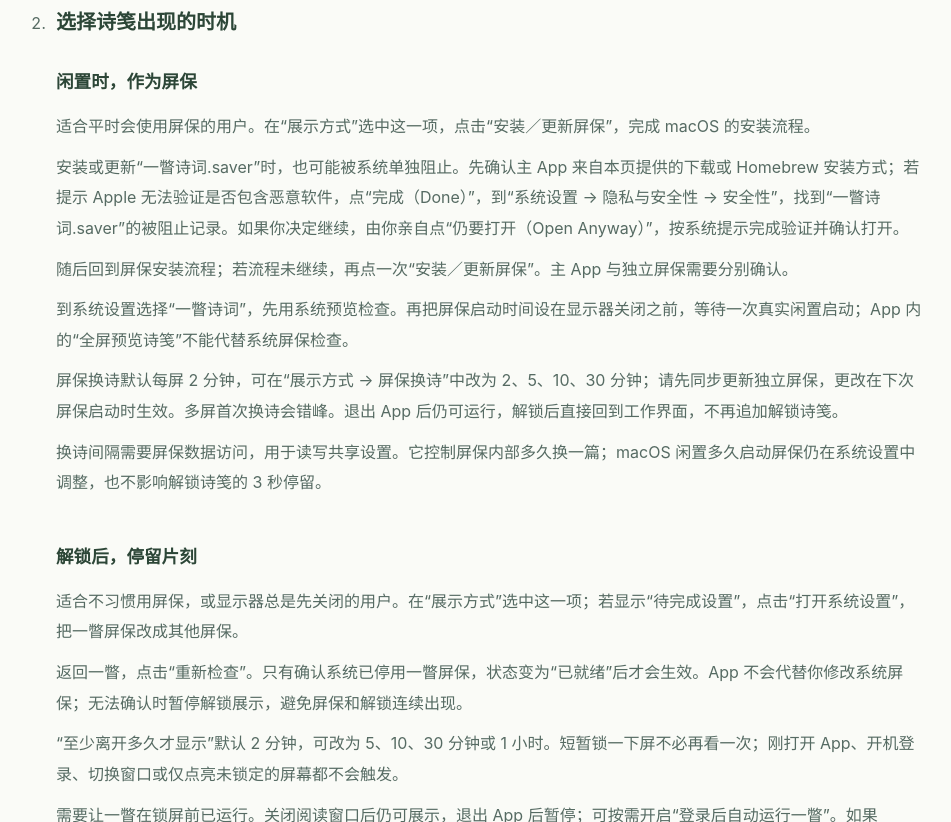
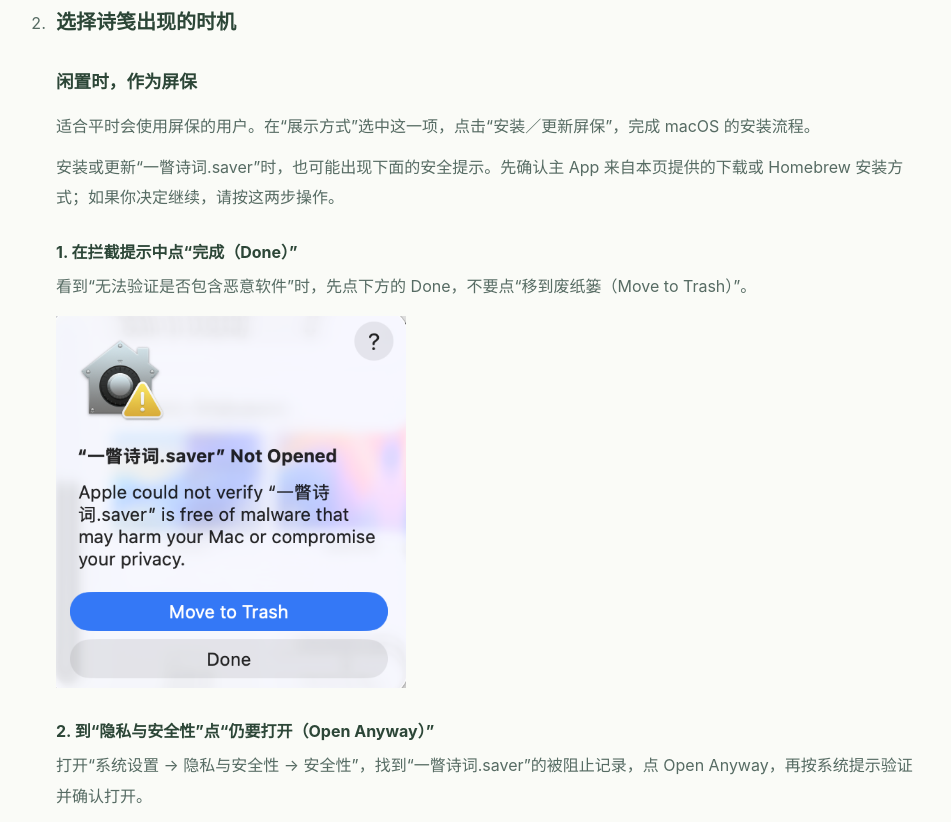
Before and after one commit to ActivationEnergy/Glimpse, a plain HTML site: page docs/index.html in a window 1280 px wide. Shown: the part 5023-5845 px from the top of the page, without its empty margins (164-1115 px from the left). Drawn offline with Linux system fonts and the light colour scheme.

Commit message:
Illustrate screen saver security prompts in the setup guide

```diff
--- a/docs/designs/paper-selected.css
+++ b/docs/designs/paper-selected.css
@@ -113,5 +113,12 @@
 .paper .mode-comparison th:first-child{min-width:6em}
 .paper .guide li:target,.paper .guide h3:target{scroll-margin-top:100px}
 .paper .settings-location h4{font-size:1rem;margin:1.25rem 0 .6rem}
+.paper .security-steps{display:grid;gap:28px;margin:24px 0;scroll-margin-top:100px}
+.paper .security-steps figure{min-width:0}
+.paper .security-steps figcaption{font-size:16px;line-height:1.9;margin-bottom:14px}
+.paper .security-steps figcaption strong,.paper .security-steps figcaption span{display:block}
+.paper .security-steps figcaption span{color:var(--muted);margin-top:4px}
+.paper .security-steps img{display:block;width:100%;max-width:944px;height:auto}
+.paper .security-steps .security-dialog{max-width:350px}
 .paper .questions{grid-template-columns:minmax(0,1fr);gap:28px}
 @media(max-width:700px){.paper .mode-comparison th,.paper .mode-comparison td{padding:10px 7px;font-size:13px}.paper .mode-comparison th:first-child{min-width:5em}}
--- a/docs/index.html
+++ b/docs/index.html
@@ -8,7 +8,7 @@
 <meta name="theme-color" content="#f7f8f4">
 <link rel="stylesheet" href="designs/v4.css?v=review-1">
 <link rel="stylesheet" href="poetry-type.css?v=kai-local-2">
-<link rel="stylesheet" href="designs/paper-selected.css?v=13">
+<link rel="stylesheet" href="designs/paper-selected.css?v=14">
 </head>
 <body class="paper">
 <a class="skip" href="#main">跳到正文</a>
@@ -168,7 +168,17 @@
 <article>
 <h4>闲置时，作为屏保</h4>
 <p>适合平时会使用屏保的用户。在“展示方式”选中这一项，点击“安装／更新屏保”，完成 macOS 的安装流程。</p>
-<p>安装或更新“一瞥诗词.saver”时，也可能被系统单独阻止。先确认主 App 来自本页提供的下载或 Homebrew 安装方式；若提示 Apple 无法验证是否包含恶意软件，点“完成（Done）”，到“系统设置 → 隐私与安全性 → 安全性”，找到“一瞥诗词.saver”的被阻止记录。如果你决定继续，由你亲自点“仍要打开（Open Anyway）”，按系统提示完成验证并确认打开。</p>
+<p>安装或更新“一瞥诗词.saver”时，也可能出现下面的安全提示。先确认主 App 来自本页提供的下载或 Homebrew 安装方式；如果你决定继续，请按这两步操作。</p>
+<div class="security-steps" id="screensaver-security">
+<figure>
+<figcaption><strong>1. 在拦截提示中点“完成（Done）”</strong><span>看到“无法验证是否包含恶意软件”时，先点下方的 Done，不要点“移到废纸篓（Move to Trash）”。</span></figcaption>
+<img class="security-dialog" src="assets/screensaver-blocked.webp" width="502" height="534" loading="lazy" decoding="async" alt="macOS 提示“一瞥诗词.saver”无法打开，底部有 Move to Trash 和 Done 两个按钮。">
+</figure>
+<figure>
+<figcaption><strong>2. 到“隐私与安全性”点“仍要打开（Open Anyway）”</strong><span>打开“系统设置 → 隐私与安全性 → 安全性”，找到“一瞥诗词.saver”的被阻止记录，点 Open Anyway，再按系统提示验证并确认打开。</span></figcaption>
+<img src="assets/screensaver-open-anyway.webp" width="944" height="356" loading="lazy" decoding="async" alt="系统设置的安全性区域显示“一瞥诗词.saver”被阻止，右侧有 Open Anyway 按钮。">
+</figure>
+</div>
 <p>随后回到屏保安装流程；若流程未继续，再点一次“安装／更新屏保”。主 App 与独立屏保需要分别确认。</p>
 <p>到系统设置选择“一瞥诗词”，先用系统预览检查。再把屏保启动时间设在显示器关闭之前，等待一次真实闲置启动；App 内的“全屏预览诗笺”不能代替系统屏保检查。</p>
 <p>屏保换诗默认每屏 2 分钟，可在“展示方式 → 屏保换诗”中改为 2、5、10、30 分钟；请先同步更新独立屏保，更改在下次屏保启动时生效。多屏首次换诗会错峰。退出 App 后仍可运行，解锁后直接回到工作界面，不再追加解锁诗笺。</p>
```
Also changed, not shown: docs/assets/screensaver-blocked.webp (added), docs/assets/screensaver-open-anyway.webp (added).
